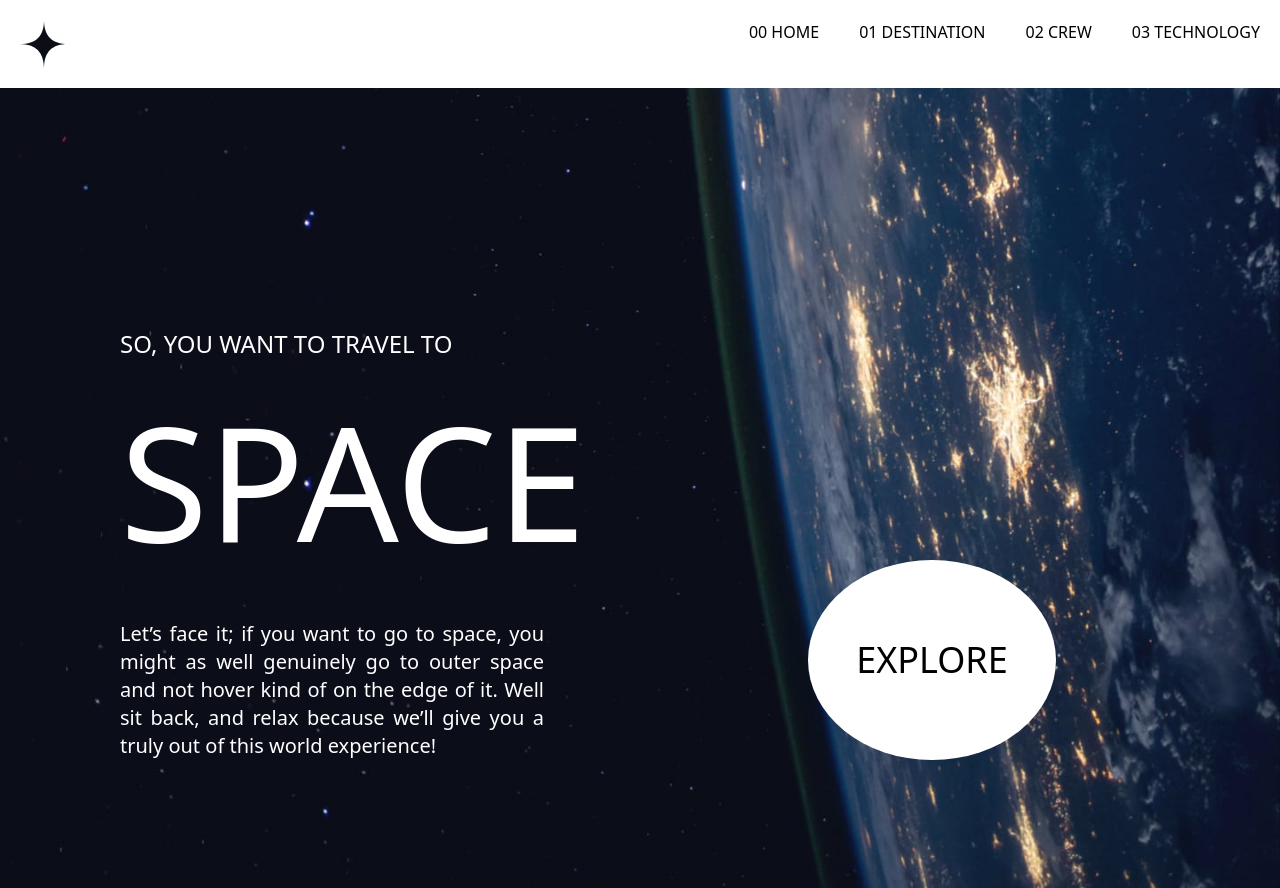
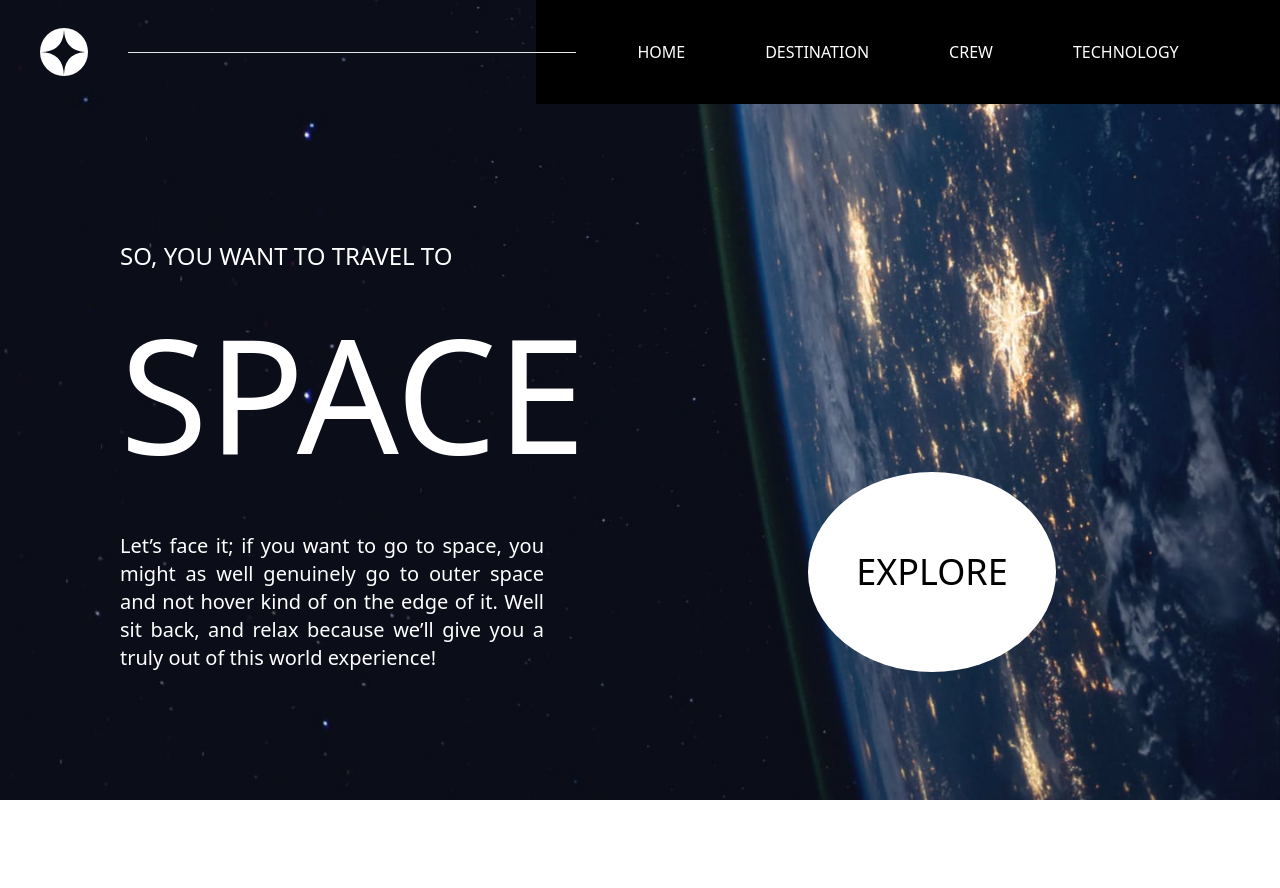
Before and after one commit to RaulTindogan/space-tourism-website, a React (Vite) app: page / in a window 1280 px wide. After the commit the page ends 800 px from the top, so only its background shows below. Built offline with nearby package versions, Linux system fonts and the light colour scheme.

Commit message:
Edit the responsiveness and position of Header

```diff
--- a/src/components/Header.jsx
+++ b/src/components/Header.jsx
@@ -4,10 +4,10 @@ import menu from '../assets/shared/icon-hamburger.svg'
 
 function Header() {
   return (
-    <header className='bg-transparent p-5'>
-        <nav>
+    <header className='bg-transparent absolute w-full'>
+        <nav className='max-w-[1440px] mx-auto'>
           {/* Mobile Menu */}
-            <div className='flex justify-between items-center lg:hidden'>
+            <div className='p-5 flex justify-between items-center md:hidden'>
               <div>
                   <a href="#"><img src={logo} alt="LOGO" /></a>
               </div>
@@ -16,16 +16,17 @@ function Header() {
               </div>
             </div>
           {/* Desktop Menu */}
-            <div className='hidden lg:flex justify-between'>
-              <div>
+            <div className='hidden md:flex justify-between items-center text-white pl-10 relative'>
+              <div className=''>
                   <a href="#"><img src={logo} alt="LOGO" /></a>
               </div>
-              <div>
-                <ul className='flex gap-10'>
-                  <li><a href="">00 HOME</a></li>
-                  <li><a href=""></a>01 DESTINATION</li>
-                  <li><a href="">02 CREW</a></li>
-                  <li><a href="">03 TECHNOLOGY</a></li>
+              <hr className='hidden lg:block w-[35%] h-[1px] absolute left-[8rem] z-10'/>
+              <div className='lg:w-[60%]'>
+                <ul className='flex gap-10 bg-black p-10 lg:justify-center xl:gap-[5rem]'>
+                  <li><a href="">HOME</a></li>
+                  <li><a href="">DESTINATION</a></li>
+                  <li><a href="">CREW</a></li>
+                  <li><a href="">TECHNOLOGY</a></li>
                 </ul>
               </div>
             </div>
```
